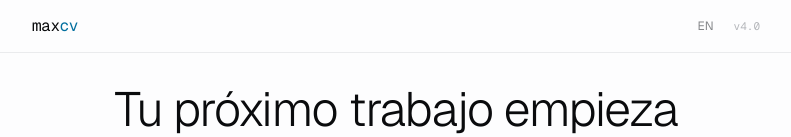
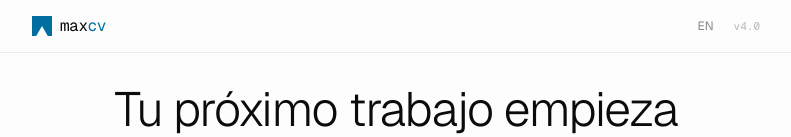
Before and after one commit to pixan-ai/maxcv, a Next.js app: page / in a window 1280 px wide. Shown: the top 137 px of the page, without its empty margins (244-1035 px from the left). Built offline with nearby package versions, Linux system fonts and the light colour scheme.

Commit message:
feat: add logo isotipo to header next to wordmark

```diff
--- a/src/components/Header.tsx
+++ b/src/components/Header.tsx
@@ -1,4 +1,25 @@
 import Link from "next/link";
+
+function LogoIcon({ className }: { className?: string }) {
+  return (
+    <svg
+      xmlns="http://www.w3.org/2000/svg"
+      viewBox="0 0 32 32"
+      className={className}
+      aria-hidden="true"
+    >
+      <defs>
+        <clipPath id="logo-clip">
+          <rect width="32" height="32" />
+        </clipPath>
+      </defs>
+      <rect width="32" height="32" fill="currentColor" className="text-accent" />
+      <g clipPath="url(#logo-clip)">
+        <polygon points="6.72,32 16,15.96 25.28,32" fill="white" />
+      </g>
+    </svg>
+  );
+}
 
 export default function Header({ lang, onToggleLang }: {
   lang: "en" | "es"; onToggleLang: () => void;
@@ -6,8 +27,11 @@ export default function Header({ lang, onToggleLang }: {
   return (
     <header className="w-full border-b border-ink-100 bg-ink-000">
       <div className="max-w-3xl mx-auto px-5 py-3.5 flex items-center justify-between">
-        <Link href="/" className="font-[family-name:var(--font-mono)] text-base tracking-tight text-ink-900">
-          max<span className="text-accent">cv</span>
+        <Link href="/" className="flex items-center gap-2">
+          <LogoIcon className="w-5 h-5" />
+          <span className="font-[family-name:var(--font-mono)] text-base tracking-tight text-ink-900">
+            max<span className="text-accent">cv</span>
+          </span>
         </Link>
         <div className="flex items-center gap-3">
           <button onClick={onToggleLang} className="text-xs text-ink-400 hover:text-ink-700 transition cursor-pointer px-2 py-1 rounded hover:bg-ink-050">
```
